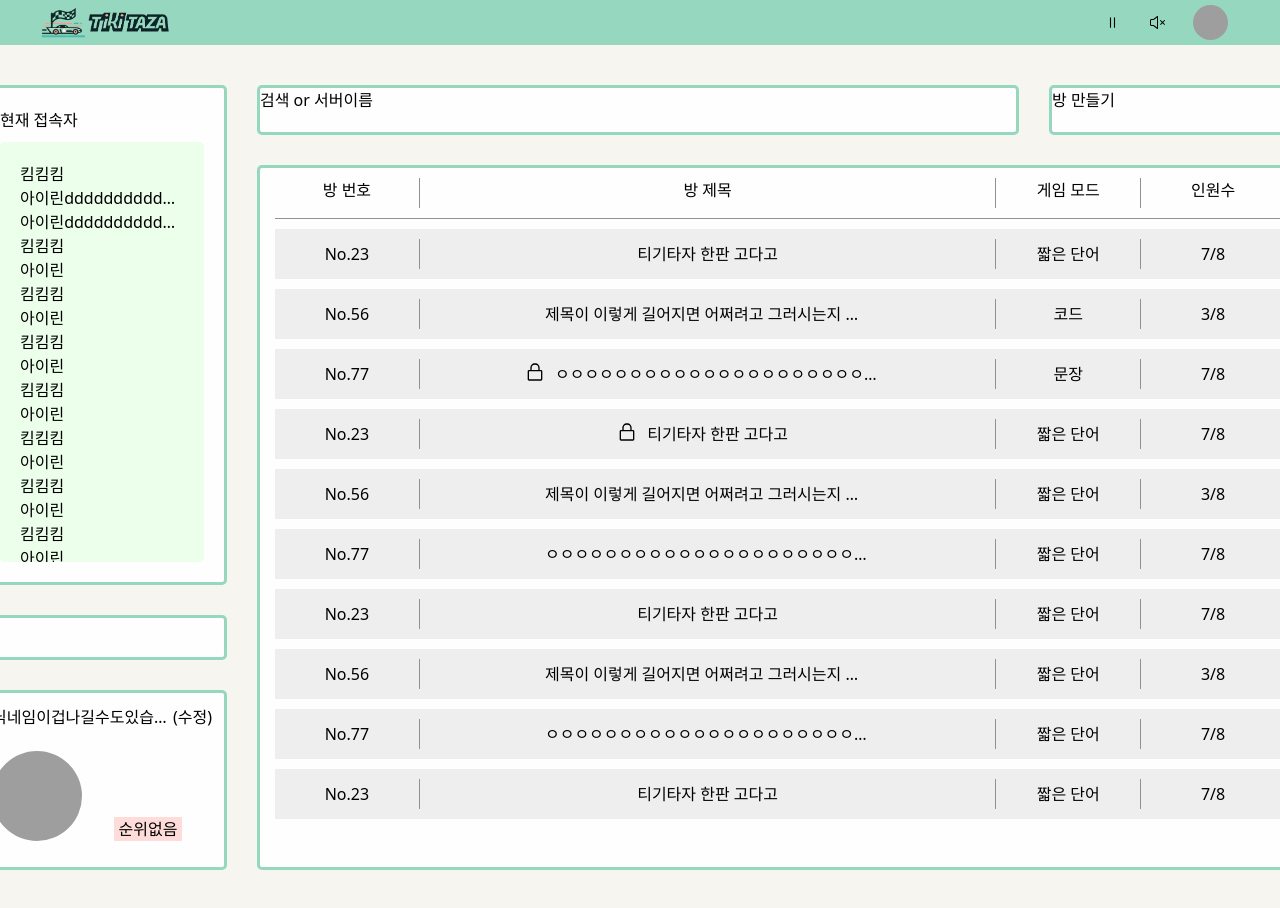
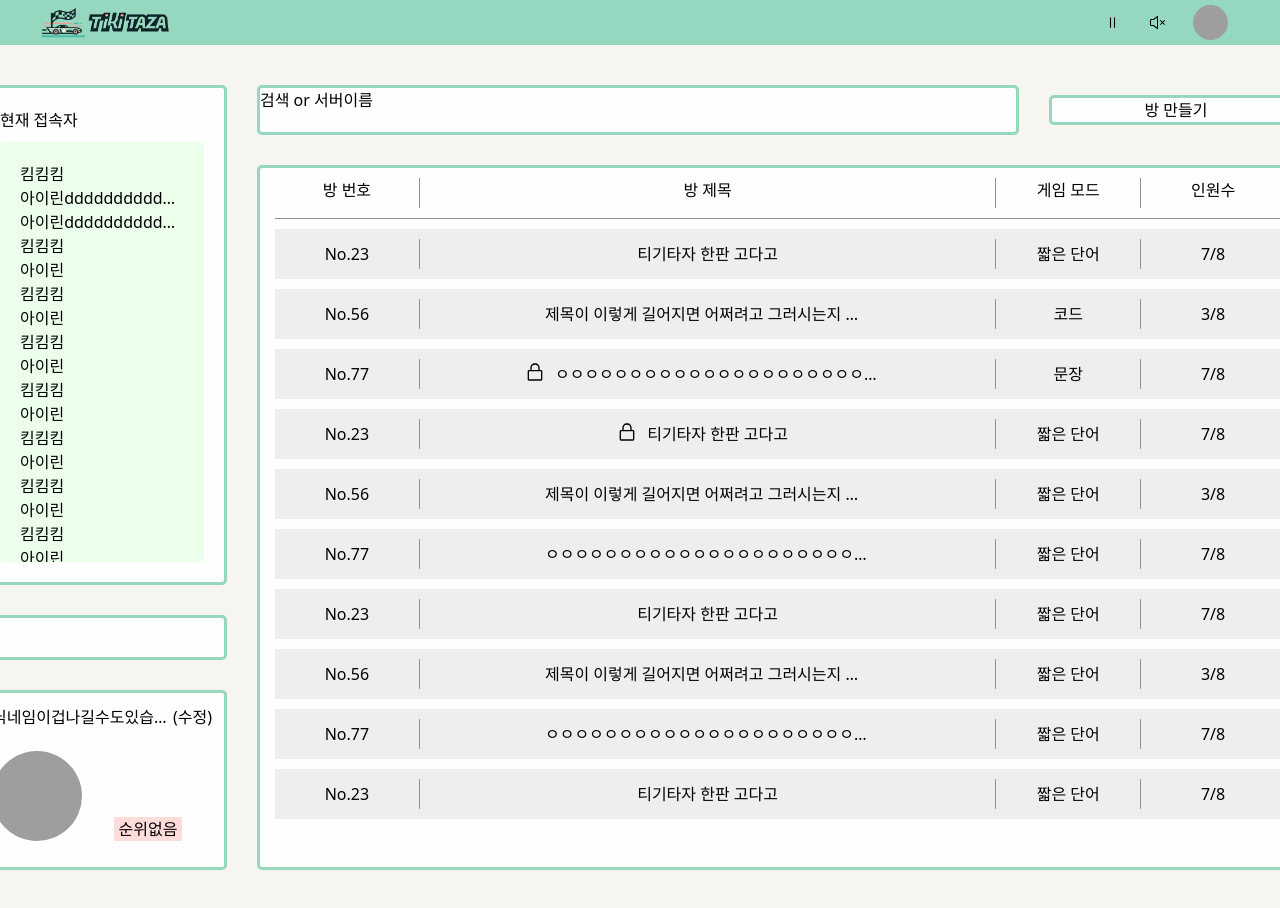
Before and after one commit to Team-E2I4/Team-E2I4-TiKiTaza-FE, a React (Vite) app: page /main in a window 1280 px wide. Shown: the top 908 px of the page. Built offline with nearby package versions, Linux system fonts and the light colour scheme; grey boxes are pictures that could not be loaded.

Commit message:
[✨feat]: 메인화면 로비와 방 만들기 모달 연결

```diff
--- a/src/pages/MainPage/MainPage.tsx
+++ b/src/pages/MainPage/MainPage.tsx
@@ -1,3 +1,4 @@
+import CreateRoomModal from './CreateRoomModal';
 import GameRoomList from './GameRoomList';
 import UserCard from './UserCard';
 import UserList from './UserList';
@@ -15,9 +16,11 @@ const MainPage = () => {
         <article className='bg-white rounded-[0.5rem] border-solid border-[0.3rem] border-green-100'>
           검색 or 서버이름
         </article>
-        <article className='bg-white rounded-[0.5rem] border-solid border-[0.3rem] border-green-100 row-start-1'>
-          방 만들기
-        </article>
+        <CreateRoomModal>
+          <article className='bg-white rounded-[0.5rem] border-solid border-[0.3rem] border-green-100 row-start-1'>
+            방 만들기
+          </article>
+        </CreateRoomModal>
         <GameRoomList />
       </section>
     </main>
```
